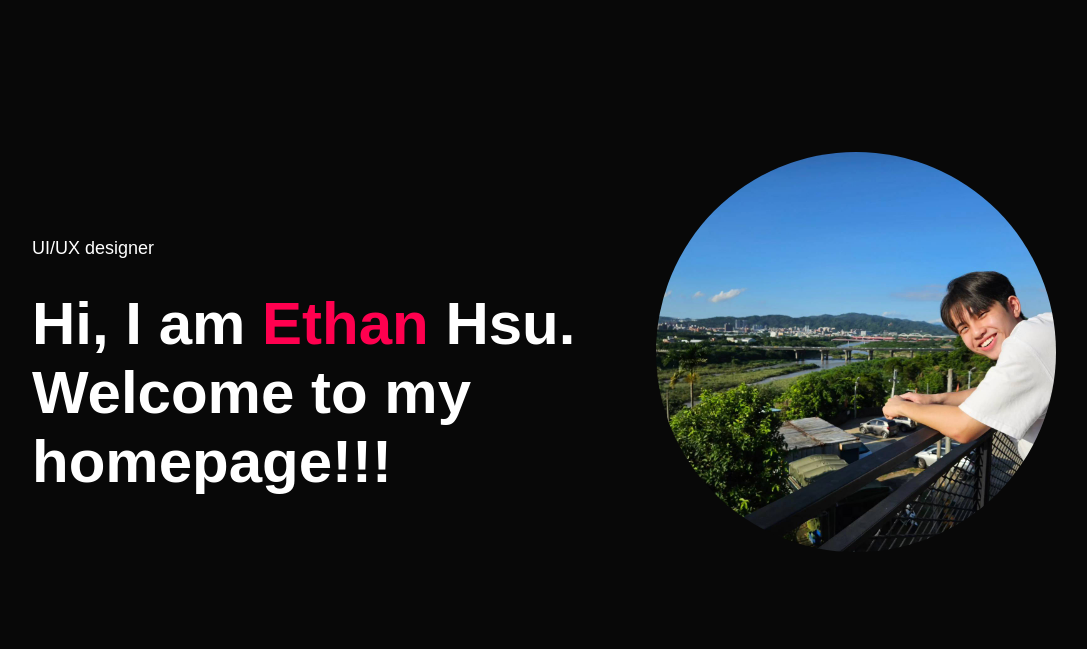
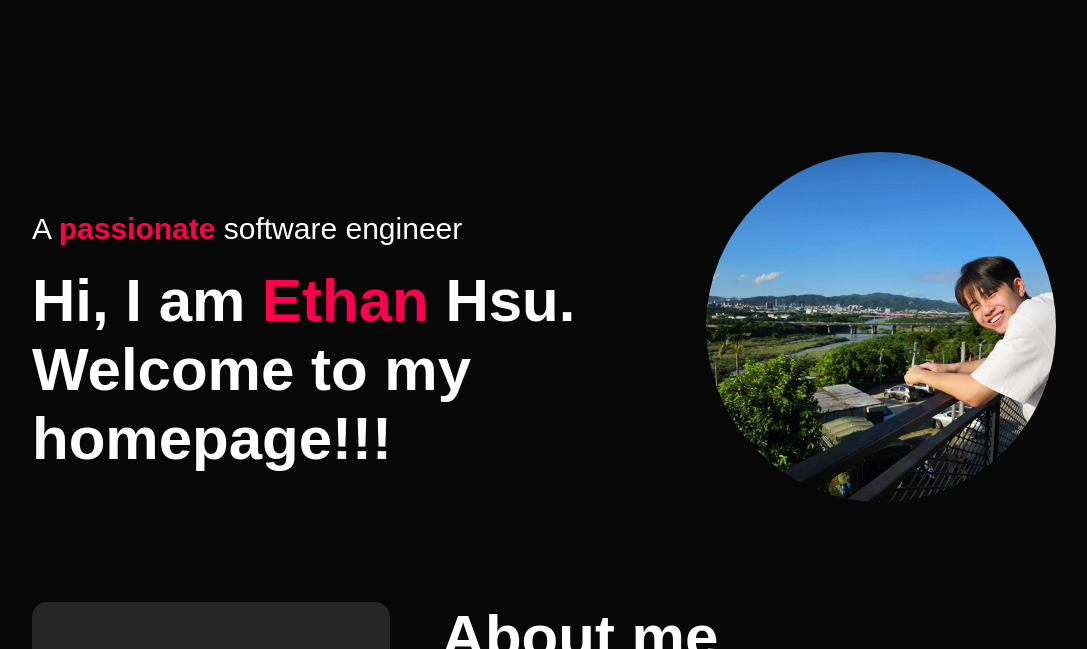
Before and after one commit to HuanYu9123/TutorCase01_BasicWebProfolio, a plain HTML site: page index.html in a window 1280 px wide. Shown: the part 94-743 px from the top of the page, without its empty margins (96-1183 px from the left). Drawn offline with nearby package versions, Linux system fonts and the light colour scheme.

Commit message:
Initial commit

```diff
--- a/index.html
+++ b/index.html
@@ -26,7 +26,7 @@
         </nav>
         <div class="header-text">
             <div class="text-content">
-                <p>UI/UX designer</p>
+                <p>A <span>passionate </span>software engineer</p>
                 <h1>Hi, I am <span>Ethan </span>Hsu.<br>Welcome to my homepage!!!</h1>
             </div>
             <img src="images\background.jpg" id="profile-pic" alt="Profile Picture">
--- a/style.css
+++ b/style.css
@@ -86,15 +86,17 @@ nav ul li a:hover::after {
    align-items: flex-start;
 }
 
-.text-content p {
-   margin-bottom: 10px;
-   font-size: 18px;
+
+.text-content p span {
+   color: #ff004f; /* 將 "passionate" 文字設為紅色或您喜歡的其他顏色 */
+   font-weight: bold; /* 加粗 */
 }
+
 
 /* Profile picture styles */
 #profile-pic {
-   width: 400px;
-   height: 400px;
+   width: 350px;
+   height: 350px;
    border-radius: 50%;
    object-fit: cover;
    margin-left: 20px;
```
